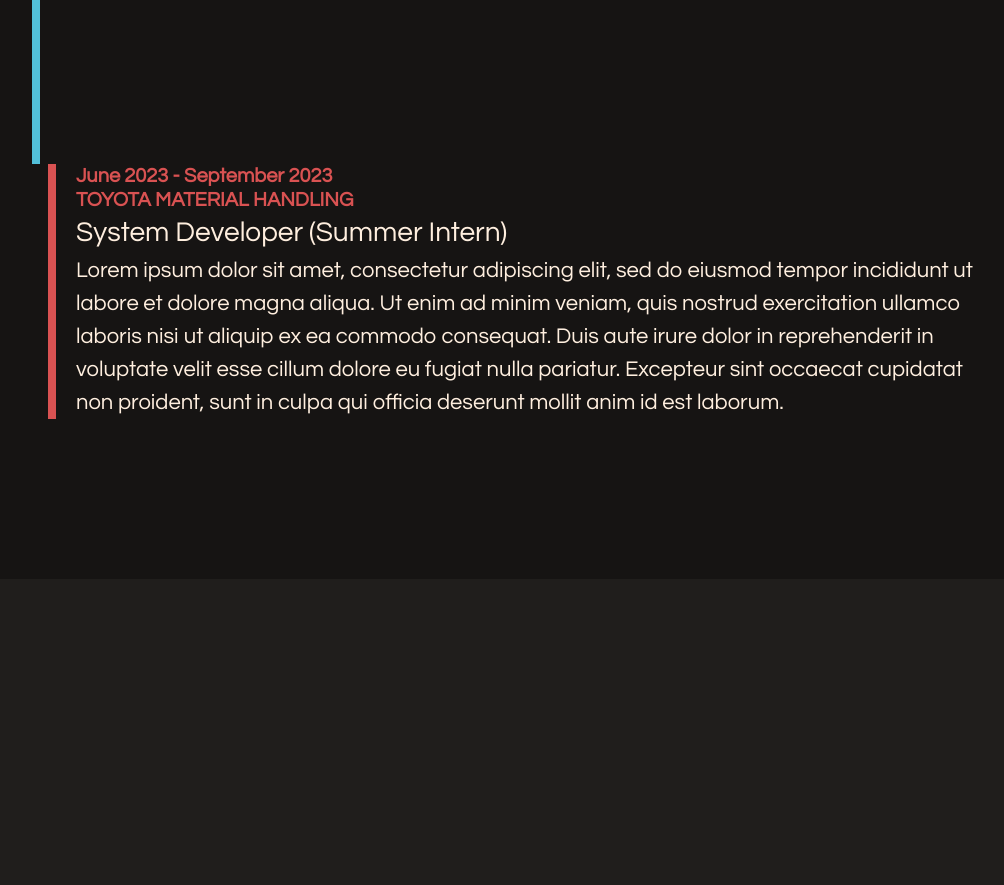
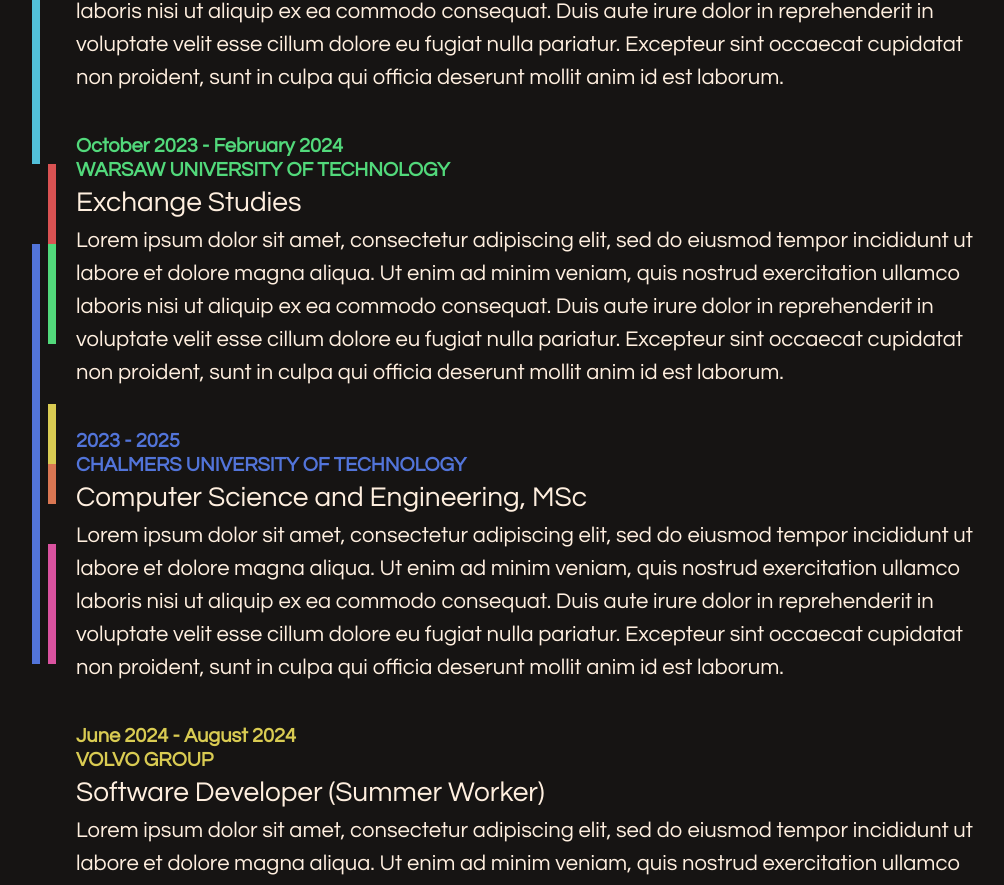
Before and after one commit to pkasinski/portfolio, a React (Vite) app: page / in a window 1280 px wide. Shown: the part 1450-2335 px from the top of the page, without its empty margins (128-1132 px from the left). Built offline with nearby package versions, Linux system fonts and the light colour scheme.

Commit message:
Complete timeline and add description placeholders

```diff
--- a/src/App.css
+++ b/src/App.css
@@ -15,6 +15,11 @@
   --antique-white: #ffefdf;
   --aero: #52c0d9;
   --indian-red: #d95252;
+  --emerald: #52d97b;
+  --royal-blue: #5274d9;
+  --citron: #d9cb52;
+  --burnt-sienna: #d97652;
+  --mulberry: #d9529f;
 }
 
 #root {
@@ -61,13 +66,18 @@
   padding: 160px;
 }
 
+.background .heading {
+  margin-bottom: 40px;
+}
+
 .background .container {
   display: flex;
-  flex-direction: column;
+  gap: 20px;
 }
 
-.background .heading {
-  margin-bottom: 40px;
+.timeline {
+  display: flex;
+  gap: 8px;
 }
 
 .line {
@@ -75,39 +85,77 @@
   flex-shrink: 0;
 }
 
-.bsc-container {
-  display: flex;
-  gap: 20px;
-  min-height: 620px;
+.bsc-line {
+  background-color: var(--aero);
+  height: 620px;
 }
 
-.bsc-container .line {
-  background-color: var(--aero);
-  margin-right: 16px;
+.toyota-line {
+  background-color: var(--indian-red);
+  height: 80px;
+  margin-top: 620px;
 }
 
-.bsc-container .description {
-  padding: 16px;
-  padding-top: 0;
+.exchange-line {
+  background-color: var(--emerald);
+  height: 100px;
 }
 
-.bsc-container .description .heading-small {
+.msc-line {
+  background-color: var(--royal-blue);
+  height: 420px;
+  margin-top: 80px;
+}
+
+.volvo-summer-line {
+  background-color: var(--citron);
+  height: 60px;
+  margin-top: 60px;
+}
+
+.volvo-autumn-line {
+  background-color: var(--burnt-sienna);
+  height: 40px;
+}
+
+.volvo-thesis-line {
+  background-color: var(--mulberry);
+  height: 120px;
+  margin-top: 40px;
+}
+
+.background .descriptions {
+  display: flex;
+  flex-direction: column;
+  gap: 40px;
+}
+
+.bsc-description .heading-small {
   color: var(--aero);
 }
 
-.toyota-container {
-  display: flex;
-  gap: 20px;
-  min-height: 80px;
+.toyota-description .heading-small {
+  color: var(--indian-red);
 }
 
-.toyota-container .line {
-  background-color: var(--indian-red);
-  margin-left: 16px;
+.exchange-description .heading-small {
+  color: var(--emerald);
 }
 
-.toyota-container .description .heading-small {
-  color: var(--indian-red);
+.msc-description .heading-small {
+  color: var(--royal-blue);
+}
+
+.volvo-summer-description .heading-small {
+  color: var(--citron);
+}
+
+.volvo-autumn-description .heading-small {
+  color: var(--burnt-sienna);
+}
+
+.volvo-thesis-description .heading-small {
+  color: var(--mulberry);
 }
 
 .projects {
--- a/src/App.tsx
+++ b/src/App.tsx
@@ -1,6 +1,7 @@
 import { useState } from "react";
 import "./App.css";
 import Typewriter from "typewriter-effect";
+import Experience from "./components/Experience";
 
 export default function App() {
   const [showCursor, setShowCursor] = useState(true);
@@ -32,41 +33,113 @@
         </p>
       </section>
       <section className="background">
+        <p className="heading">Background</p>
         <div className="container">
-          <p className="heading">Background</p>
-          <div className="bsc-container">
-            <div className="line"></div>
-            <div className="description">
-              <p className="heading-small">2020 - 2023</p>
-              <p className="heading-small">CHALMERS UNIVERSITY OF TECHNOLOGY</p>
-              <p className="text-big"> Software Engineering, BSc</p>
-              <p className="text-medium">
-                Lorem ipsum dolor sit amet, consectetur adipiscing elit, sed do
+          <div className="timeline">
+            <div className="timeline-left">
+              <div className="line bsc-line"></div>
+              <div className="line msc-line"></div>
+            </div>
+            <div className="timeline-right">
+              <div className="line toyota-line"></div>
+              <div className="line exchange-line"></div>
+              <div className="line volvo-summer-line"></div>
+              <div className="line volvo-autumn-line"></div>
+              <div className="line volvo-thesis-line"></div>
+            </div>
+          </div>
+          <div className="descriptions">
+            <Experience
+              className="bsc-description"
+              timeSpan="2020 - 2023"
+              organization="CHALMERS UNIVERSITY OF TECHNOLOGY"
+              role="Software Engineering, BSc"
+              description="Lorem ipsum dolor sit amet, consectetur adipiscing elit, sed do
                 eiusmod tempor incididunt ut labore et dolore magna aliqua. Ut
                 enim ad minim veniam, quis nostrud exercitation ullamco laboris
                 nisi ut aliquip ex ea commodo consequat. Duis aute irure dolor
                 in reprehenderit in voluptate velit esse cillum dolore eu fugiat
                 nulla pariatur. Excepteur sint occaecat cupidatat non proident,
-                sunt in culpa qui officia deserunt mollit anim id est laborum.
-              </p>
-            </div>
-          </div>
-          <div className="toyota-container">
-            <div className="line"></div>
-            <div className="description">
-              <p className="heading-small">June 2023 - September 2023</p>
-              <p className="heading-small">TOYOTA MATERIAL HANDLING</p>
-              <p className="text-big">System Developer (Summer Intern)</p>
-              <p className="text-medium">
-                Lorem ipsum dolor sit amet, consectetur adipiscing elit, sed do
+                sunt in culpa qui officia deserunt mollit anim id est laborum."
+            ></Experience>
+            <Experience
+              className="toyota-description"
+              timeSpan="June 2023 - September 2023"
+              organization="TOYOTA MATERIAL HANDLING"
+              role="System Developer (Summer Intern)"
+              description="Lorem ipsum dolor sit amet, consectetur adipiscing elit, sed do
                 eiusmod tempor incididunt ut labore et dolore magna aliqua. Ut
                 enim ad minim veniam, quis nostrud exercitation ullamco laboris
                 nisi ut aliquip ex ea commodo consequat. Duis aute irure dolor
                 in reprehenderit in voluptate velit esse cillum dolore eu fugiat
                 nulla pariatur. Excepteur sint occaecat cupidatat non proident,
-                sunt in culpa qui officia deserunt mollit anim id est laborum.
-              </p>
-            </div>
+                sunt in culpa qui officia deserunt mollit anim id est laborum."
+            ></Experience>
+            <Experience
+              className="exchange-description"
+              timeSpan="October 2023 - February 2024"
+              organization="WARSAW UNIVERSITY OF TECHNOLOGY"
+              role="Exchange Studies"
+              description="Lorem ipsum dolor sit amet, consectetur adipiscing elit, sed do
+                eiusmod tempor incididunt ut labore et dolore magna aliqua. Ut
+                enim ad minim veniam, quis nostrud exercitation ullamco laboris
+                nisi ut aliquip ex ea commodo consequat. Duis aute irure dolor
+                in reprehenderit in voluptate velit esse cillum dolore eu fugiat
+                nulla pariatur. Excepteur sint occaecat cupidatat non proident,
+                sunt in culpa qui officia deserunt mollit anim id est laborum."
+            ></Experience>
+            <Experience
+              className="msc-description"
+              timeSpan="2023 - 2025"
+              organization="CHALMERS UNIVERSITY OF TECHNOLOGY"
+              role="Computer Science and Engineering, MSc"
+              description="Lorem ipsum dolor sit amet, consectetur adipiscing elit, sed do
+                eiusmod tempor incididunt ut labore et dolore magna aliqua. Ut
+                enim ad minim veniam, quis nostrud exercitation ullamco laboris
+                nisi ut aliquip ex ea commodo consequat. Duis aute irure dolor
+                in reprehenderit in voluptate velit esse cillum dolore eu fugiat
+                nulla pariatur. Excepteur sint occaecat cupidatat non proident,
+                sunt in culpa qui officia deserunt mollit anim id est laborum."
+            ></Experience>
+            <Experience
+              className="volvo-summer-description"
+              timeSpan="June 2024 - August 2024"
+              organization="VOLVO GROUP"
+              role="Software Developer (Summer Worker)"
+              description="Lorem ipsum dolor sit amet, consectetur adipiscing elit, sed do
+                eiusmod tempor incididunt ut labore et dolore magna aliqua. Ut
+                enim ad minim veniam, quis nostrud exercitation ullamco laboris
+                nisi ut aliquip ex ea commodo consequat. Duis aute irure dolor
+                in reprehenderit in voluptate velit esse cillum dolore eu fugiat
+                nulla pariatur. Excepteur sint occaecat cupidatat non proident,
+                sunt in culpa qui officia deserunt mollit anim id est laborum."
+            ></Experience>
+            <Experience
+              className="volvo-autumn-description"
+              timeSpan="September 2024 - October 2024"
+              organization="VOLVO GROUP"
+              role="App Developer (Part-Time)"
+              description="Lorem ipsum dolor sit amet, consectetur adipiscing elit, sed do
+                eiusmod tempor incididunt ut labore et dolore magna aliqua. Ut
+                enim ad minim veniam, quis nostrud exercitation ullamco laboris
+                nisi ut aliquip ex ea commodo consequat. Duis aute irure dolor
+                in reprehenderit in voluptate velit esse cillum dolore eu fugiat
+                nulla pariatur. Excepteur sint occaecat cupidatat non proident,
+                sunt in culpa qui officia deserunt mollit anim id est laborum."
+            ></Experience>
+            <Experience
+              className="volvo-thesis-description"
+              timeSpan="January 2025 - June 2025"
+              organization="VOLVO GROUP"
+              role="Thesis Student"
+              description="Lorem ipsum dolor sit amet, consectetur adipiscing elit, sed do
+                eiusmod tempor incididunt ut labore et dolore magna aliqua. Ut
+                enim ad minim veniam, quis nostrud exercitation ullamco laboris
+                nisi ut aliquip ex ea commodo consequat. Duis aute irure dolor
+                in reprehenderit in voluptate velit esse cillum dolore eu fugiat
+                nulla pariatur. Excepteur sint occaecat cupidatat non proident,
+                sunt in culpa qui officia deserunt mollit anim id est laborum."
+            ></Experience>
           </div>
         </div>
       </section>
--- /dev/null
+++ b/src/components/Experience.tsx
@@ -0,0 +1,18 @@
+import type { ExperienceProps } from "./Experience.types";
+
+export default function Experience({
+  className,
+  timeSpan,
+  organization,
+  role,
+  description,
+}: ExperienceProps) {
+  return (
+    <div className={className}>
+      <p className="heading-small">{timeSpan}</p>
+      <p className="heading-small">{organization}</p>
+      <p className="text-big">{role}</p>
+      <p className="text-medium">{description}</p>
+    </div>
+  );
+}
```
Also changed, not shown: src/components/Experience.types.tsx (added, +7 -0 lines).
